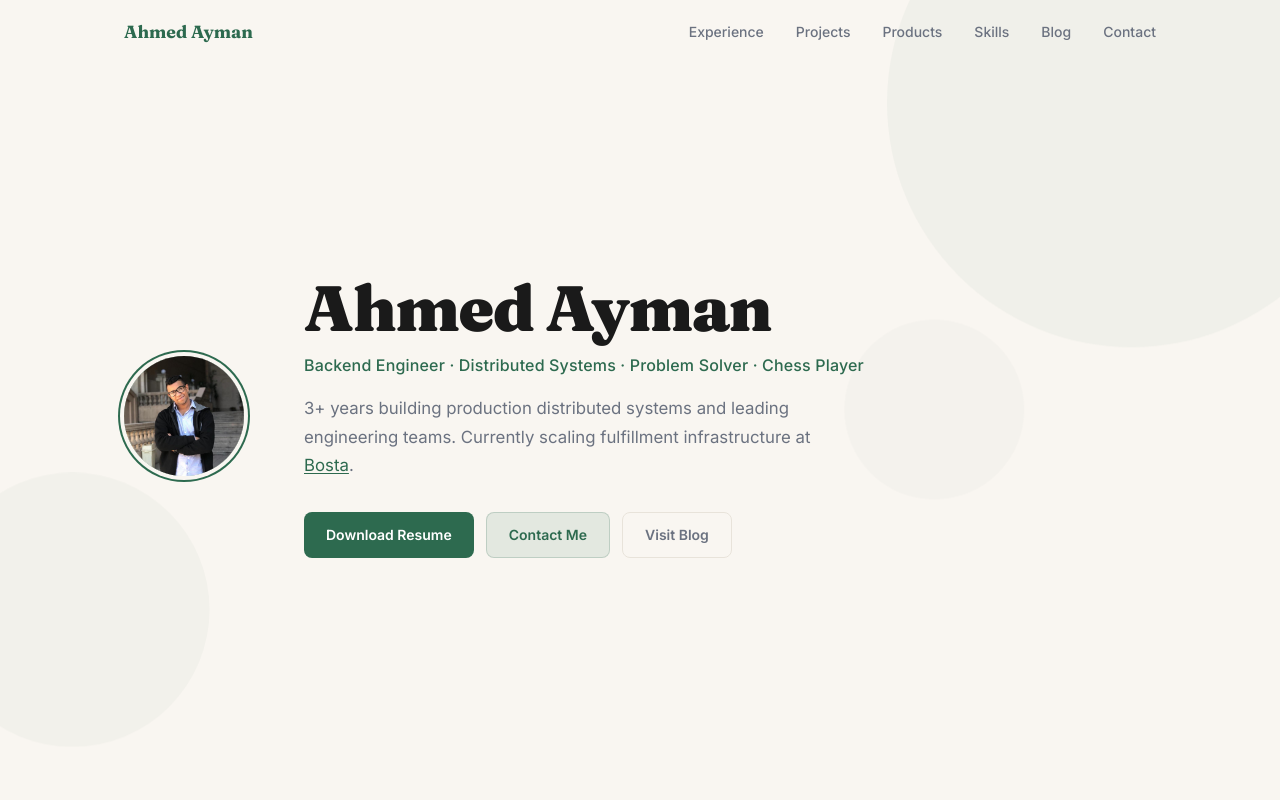
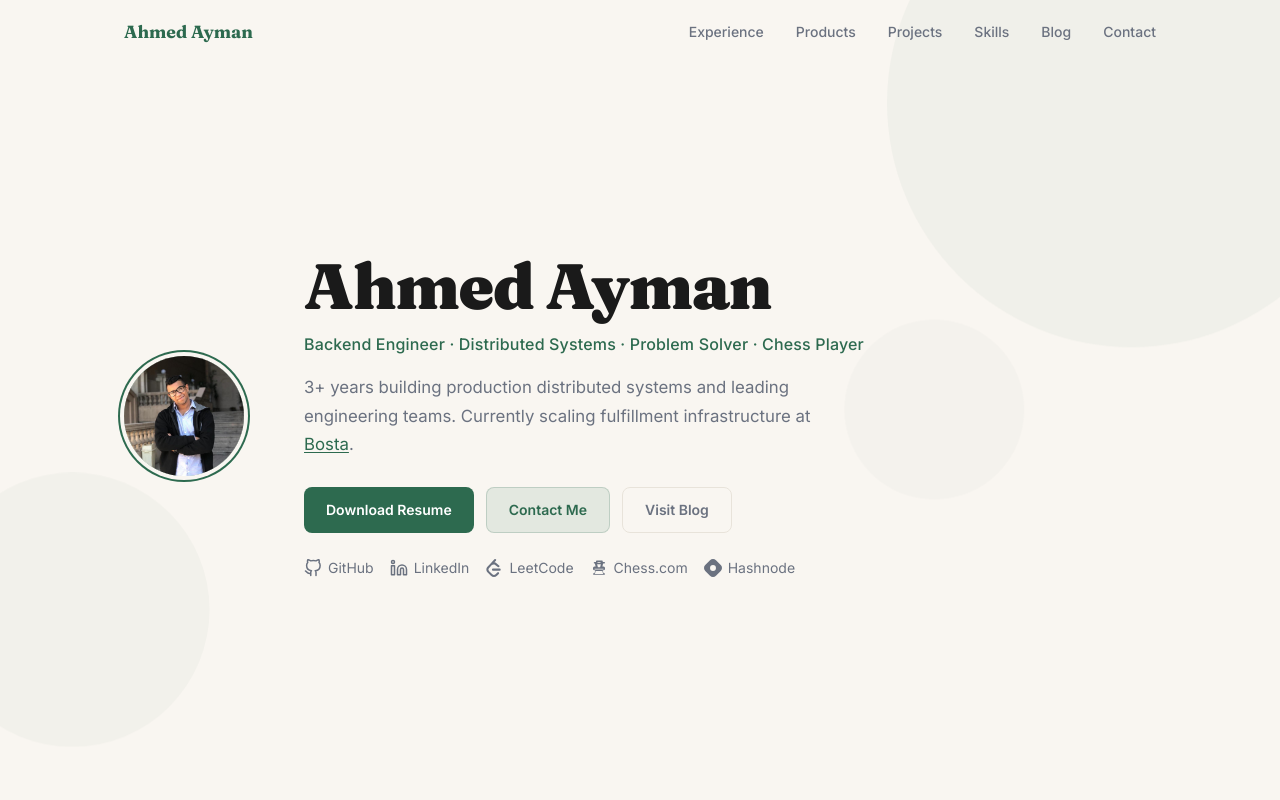
Before and after one commit to a7medayman6/a7medayman6.github.io, a plain HTML site: page index.html in a window 1280 px wide. Shown: the top 800 px of the page. Drawn offline with Linux system fonts and the light colour scheme.

Commit message:
update portfolio: products before projects, hero socials, MW live link
- Move Products section before Projects (nav + body)
- Add social links row under hero CTAs (GitHub, LinkedIn, LeetCode, Chess.com, Hashnode)
- Add live link for Markdown Workspace

Co-Authored-By: Claude Sonnet 4.6 <noreply@anthropic.com>

```diff
--- a/assets/css/style.css
+++ b/assets/css/style.css
@@ -264,9 +264,20 @@ button { cursor: pointer; border: none; background: none; font: inherit; }
 }
 .hero-bio {
   font-size: 1.05rem; color: var(--muted);
-  line-height: 1.7; margin-bottom: 32px;
+  line-height: 1.7; margin-bottom: 28px;
 }
-.hero-ctas { display: flex; flex-wrap: wrap; gap: 12px; }
+.hero-ctas { display: flex; flex-wrap: wrap; gap: 12px; margin-bottom: 24px; }
+
+.hero-socials {
+  display: flex; flex-wrap: wrap; gap: 16px; align-items: center;
+}
+.hero-social-link {
+  display: flex; align-items: center; gap: 6px;
+  font-size: 0.875rem; color: var(--muted);
+  transition: color 0.2s;
+}
+.hero-social-link:hover { color: var(--accent); }
+.hero-social-link svg { flex-shrink: 0; }
 
 @media (max-width: 768px) {
   .hero-inner { flex-direction: column; align-items: flex-start; gap: 28px; padding-top: 40px; }
--- a/assets/js/data.js
+++ b/assets/js/data.js
@@ -249,7 +249,8 @@ const PRODUCTS = [
     ],
     stack: ['Electron', 'React', 'Vite', 'TypeScript'],
     github: 'https://github.com/a7medayman6/markdown-workspace',
-    live: null,
+    live: 'https://a7medayman6.github.io/markdown-workspace/',
+    liveLabel: 'Live Demo',
   },
 ];
 
--- a/index.html
+++ b/index.html
@@ -31,8 +31,8 @@
       </button>
       <ul class="nav-links" role="list">
         <li><a href="#experience">Experience</a></li>
+        <li><a href="#products">Products</a></li>
         <li><a href="#projects">Projects</a></li>
-        <li><a href="#products">Products</a></li>
         <li><a href="#skills">Skills</a></li>
         <li><a href="#blog">Blog</a></li>
         <li><a href="#contact">Contact</a></li>
@@ -41,8 +41,8 @@
     <div class="nav-drawer" aria-hidden="true">
       <ul role="list">
         <li><a href="#experience">Experience</a></li>
+        <li><a href="#products">Products</a></li>
         <li><a href="#projects">Projects</a></li>
-        <li><a href="#products">Products</a></li>
         <li><a href="#skills">Skills</a></li>
         <li><a href="#blog">Blog</a></li>
         <li><a href="#contact">Contact</a></li>
@@ -70,6 +70,28 @@
           <a href="mailto:a.ayman6000@gmail.com" class="btn btn-secondary">Contact Me</a>
           <a href="https://a7medayman.hashnode.dev" target="_blank" rel="noopener noreferrer" class="btn btn-ghost">Visit Blog</a>
         </div>
+        <div class="hero-socials">
+          <a href="https://github.com/a7medayman6" target="_blank" rel="noopener noreferrer" aria-label="GitHub" class="hero-social-link">
+            <svg width="18" height="18" viewBox="0 0 24 24" fill="none" stroke="currentColor" stroke-width="2" stroke-linecap="round" stroke-linejoin="round"><path d="M9 19c-5 1.5-5-2.5-7-3m14 6v-3.87a3.37 3.37 0 0 0-.94-2.61c3.14-.35 6.44-1.54 6.44-7A5.44 5.44 0 0 0 20 4.77 5.07 5.07 0 0 0 19.91 1S18.73.65 16 2.48a13.38 13.38 0 0 0-7 0C6.27.65 5.09 1 5.09 1A5.07 5.07 0 0 0 5 4.77a5.44 5.44 0 0 0-1.5 3.78c0 5.42 3.3 6.61 6.44 7A3.37 3.37 0 0 0 9 18.13V22"></path></svg>
+            <span>GitHub</span>
+          </a>
+          <a href="https://linkedin.com/in/a7medayman6" target="_blank" rel="noopener noreferrer" aria-label="LinkedIn" class="hero-social-link">
+            <svg width="18" height="18" viewBox="0 0 24 24" fill="none" stroke="currentColor" stroke-width="2" stroke-linecap="round" stroke-linejoin="round"><path d="M16 8a6 6 0 0 1 6 6v7h-4v-7a2 2 0 0 0-2-2 2 2 0 0 0-2 2v7h-4v-7a6 6 0 0 1 6-6z"></path><rect x="2" y="9" width="4" height="12"></rect><circle cx="4" cy="4" r="2"></circle></svg>
+            <span>LinkedIn</span>
+          </a>
+          <a href="https://leetcode.com/a7medayman6/" target="_blank" rel="noopener noreferrer" aria-label="LeetCode" class="hero-social-link">
+            <svg width="18" height="18" viewBox="0 0 24 24" fill="currentColor"><path d="M13.483 0a1.374 1.374 0 0 0-.961.438L7.116 6.226l-3.854 4.126a5.266 5.266 0 0 0-1.209 2.104 5.35 5.35 0 0 0-.125.513 5.527 5.527 0 0 0 .062 2.362 5.83 5.83 0 0 0 .349 1.017 5.938 5.938 0 0 0 1.271 1.818l4.277 4.193.039.038c2.248 2.165 5.852 2.133 8.063-.074l2.396-2.392c.54-.54.54-1.414.003-1.955a1.378 1.378 0 0 0-1.951-.003l-2.396 2.392a3.021 3.021 0 0 1-4.205.038l-.02-.019-4.276-4.193c-.652-.64-.972-1.469-.948-2.263a2.68 2.68 0 0 1 .066-.523 2.545 2.545 0 0 1 .619-1.164L9.13 8.114c1.058-1.134 3.204-1.27 4.43-.278l3.501 2.831c.593.48 1.461.387 1.94-.207a1.384 1.384 0 0 0-.207-1.943l-3.5-2.831c-.8-.647-1.766-1.045-2.774-1.202l2.015-2.158A1.384 1.384 0 0 0 13.483 0zm-2.866 12.815a1.38 1.38 0 0 0-1.38 1.382 1.38 1.38 0 0 0 1.38 1.382H19.59a1.38 1.38 0 0 0 1.38-1.382 1.38 1.38 0 0 0-1.38-1.382z"/></svg>
+            <span>LeetCode</span>
+          </a>
+          <a href="https://www.chess.com/member/a7med_ayman6" target="_blank" rel="noopener noreferrer" aria-label="Chess.com" class="hero-social-link">
+            <svg width="18" height="18" viewBox="0 0 24 24" fill="currentColor"><path d="M9 2a1 1 0 0 0-1 1v1H6a1 1 0 0 0 0 2h.5l1 4H6a2 2 0 0 0-2 2v1a2 2 0 0 0 2 2h1l-1 4H5a1 1 0 0 0 0 2h14a1 1 0 0 0 0-2h-1l-1-4h1a2 2 0 0 0 2-2v-1a2 2 0 0 0-2-2h-1.5l1-4H19a1 1 0 0 0 0-2h-2V3a1 1 0 0 0-1-1H9zm1 2h4v1h-4V4zm-.5 3h5l-1 4h-3l-1-4zM6 13h12v1H6v-1zm1.5 3h9l1 4h-11l1-4z"/></svg>
+            <span>Chess.com</span>
+          </a>
+          <a href="https://a7medayman.hashnode.dev" target="_blank" rel="noopener noreferrer" aria-label="Hashnode" class="hero-social-link">
+            <svg width="18" height="18" viewBox="0 0 24 24" fill="currentColor"><path d="M22.351 8.019l-6.37-6.37a5.63 5.63 0 0 0-7.962 0l-6.37 6.37a5.63 5.63 0 0 0 0 7.962l6.37 6.37a5.63 5.63 0 0 0 7.962 0l6.37-6.37a5.63 5.63 0 0 0 0-7.962zM12 15.953a3.953 3.953 0 1 1 0-7.906 3.953 3.953 0 0 1 0 7.906z"/></svg>
+            <span>Hashnode</span>
+          </a>
+        </div>
       </div>
     </div>
   </section>
@@ -82,19 +104,19 @@
     </div>
   </section>
 
+  <!-- PRODUCTS -->
+  <section id="products" class="section reveal">
+    <div class="container">
+      <h2 class="section-title">Products</h2>
+      <div class="projects-grid" id="products-container"></div>
+    </div>
+  </section>
+
   <!-- PROJECTS -->
   <section id="projects" class="section reveal">
     <div class="container">
       <h2 class="section-title">Projects</h2>
       <div class="projects-grid" id="projects-container"></div>
-    </div>
-  </section>
-
-  <!-- PRODUCTS -->
-  <section id="products" class="section reveal">
-    <div class="container">
-      <h2 class="section-title">Products</h2>
-      <div class="projects-grid" id="products-container"></div>
     </div>
   </section>
 
```
